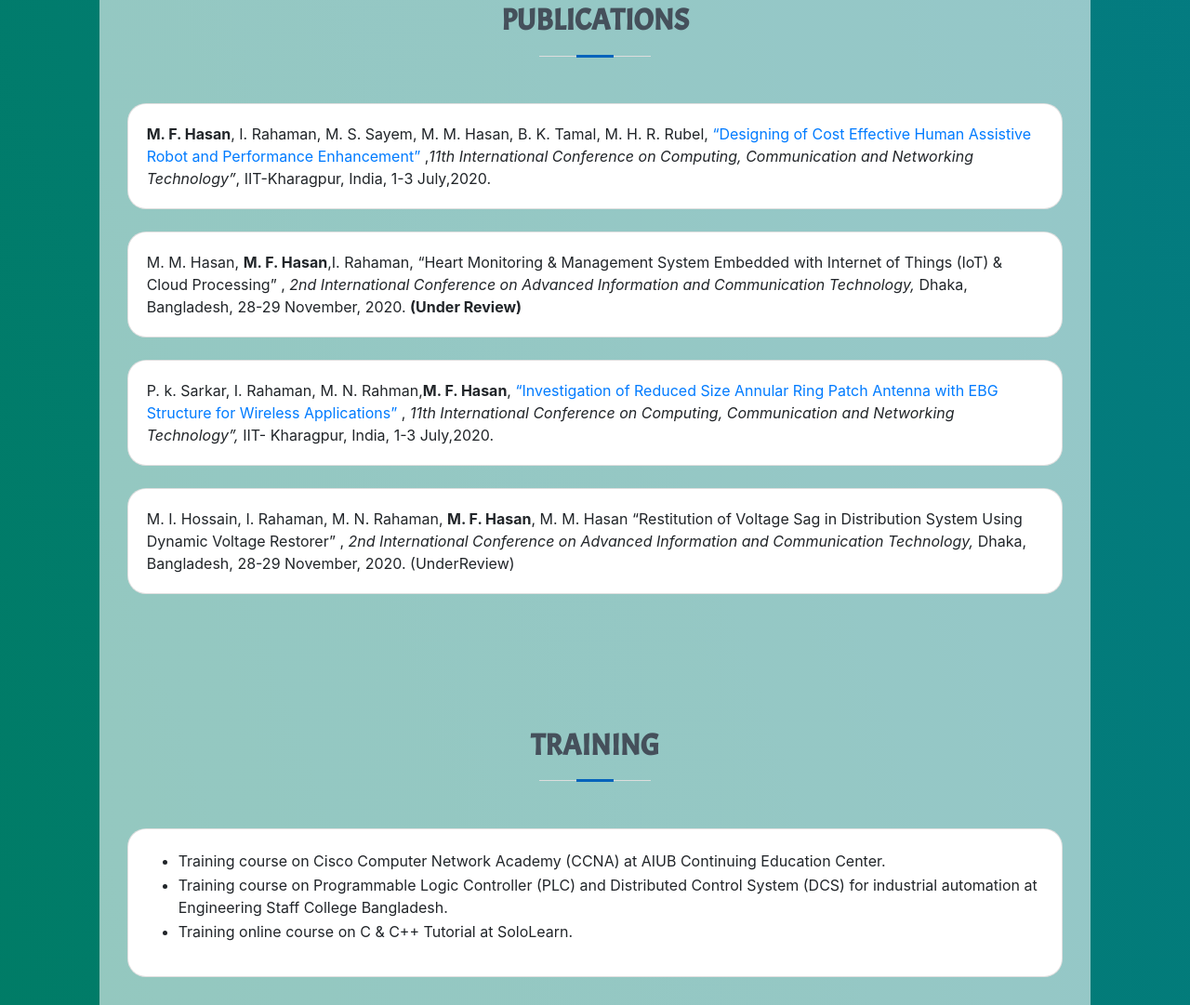
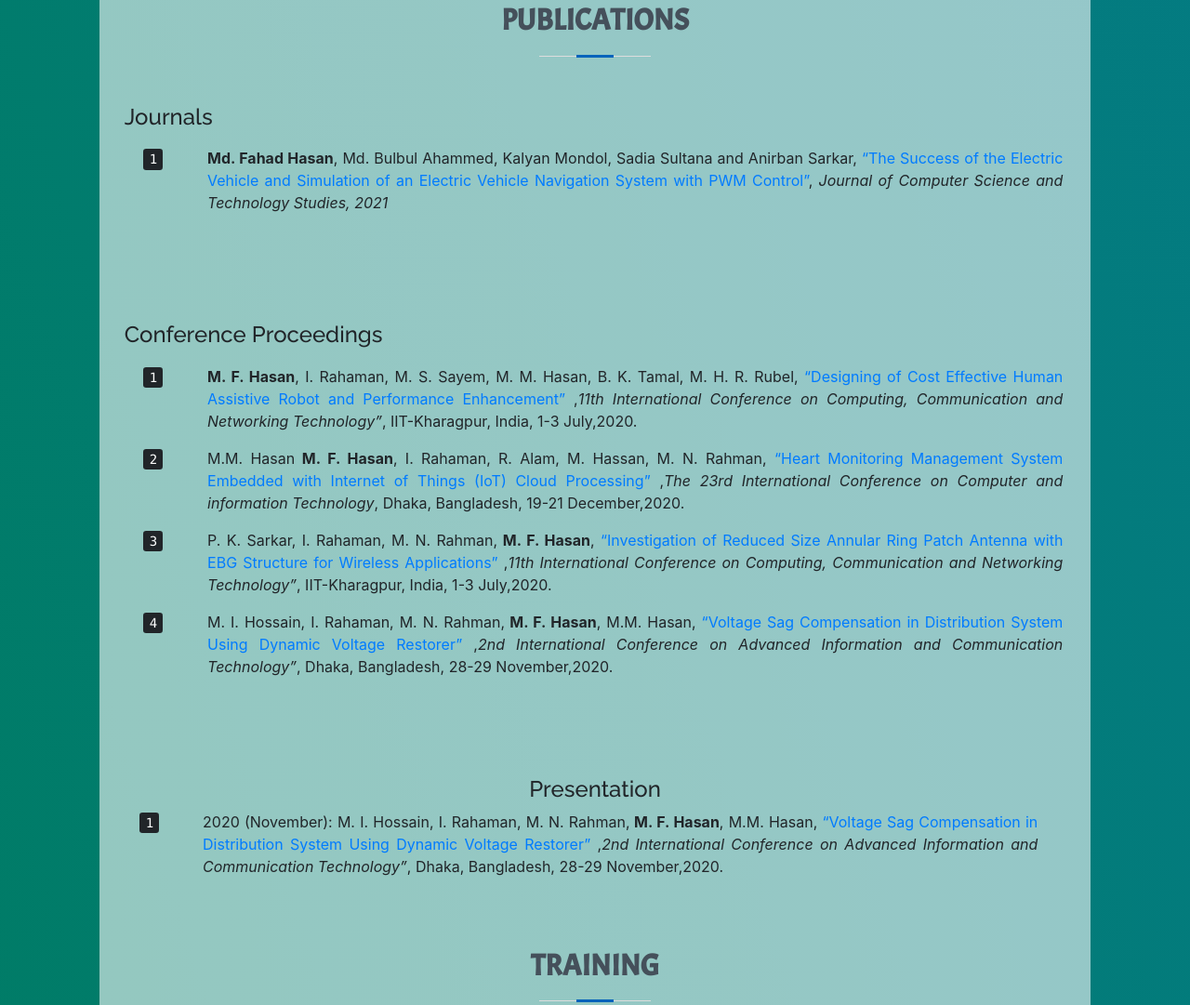
Before and after one commit to fahadhasan164/fahad-hasan.github.io, a plain HTML site: page index.html in a window 1280 px wide. Shown: the part 2376-3457 px from the top of the page at 93% size. Drawn offline with nearby package versions, Linux system fonts and the light colour scheme.

Commit message:
Update index.html

```diff
--- a/index.html
+++ b/index.html
@@ -371,70 +371,119 @@
           <div class="section-title">
             <h2>Publications</h2>
           </div>
+          <div
+          class="row"
+          style="justify-content: center; margin-bottom: 10px"
+          id="journal"
+        >
+          <h4>Journals</h4>
+        </div>
+        <!-- start of Journals list  -->
 
-        <div class="row Publications-content">
-          <div class="col-md-12 mb-4 aos-init aos-animate" data-aos="fade-up" data-aos-delay="">
-            <div class="card service d-flex h-100">
-                <div class="service-about card-body">
-                    <span class="publication">
-                      <span class="name"><strong> M. F. Hasan</strong>, I. Rahaman, M. S. Sayem, M. M. Hasan, B. K. Tamal, M. H. R. Rubel,</span> <a class="publication-url" target="_blank" href="https://ieeexplore.ieee.org/document/9225599">“Designing of Cost Effective Human Assistive
-                        Robot and Performance Enhancement”</a> ,<span class="publication-italic">11th International Conference on Computing, Communication and Networking Technology”</span>,
-                      IIT-Kharagpur, India, 1-3 July,2020.
-                    </span>
+        <div class="row" style="text-align: center">
+          <div class="col-lg-1">
+            <kbd>1</kbd>
+          </div>
+          <div class="col-lg-11" style="text-align: justify">
+            <p>
+                <span class="name"><strong> Md. Fahad Hasan</strong>, Md. Bulbul Ahammed, Kalyan Mondol, Sadia Sultana and Anirban Sarkar,</span> <a class="publication-url" target="_blank" href="https://doi.org/10.32996/jcsts.2021.3.2.3">
+                    “The Success of the Electric Vehicle and Simulation of an Electric Vehicle Navigation System with PWM Control”</a>, <span class="publication-italic">Journal of Computer Science and Technology Studies, 2021</span>
 
-                </div>
+            </p>
+          </div>
+        </div>
+        <div
+            class="row"
+            style="
+              justify-content: center;
+              margin-bottom: 10px;
+              margin-top: 100px;
+            "
+            id="conference"
+          >
+            <h4>Conference Proceedings</h4>
+          </div>
+
+          <div class="row" style="text-align: center">
+            <div class="col-lg-1">
+              <kbd>1</kbd>
             </div>
-        </div>
+            <div class="col-lg-11" style="text-align: justify">
+              <p>
+                <span class="name"><strong> M. F. Hasan</strong>, I. Rahaman, M. S. Sayem, M. M. Hasan, B. K. Tamal, M. H. R. Rubel,</span> <a class="publication-url" target="_blank" href="https://ieeexplore.ieee.org/document/9225599">“Designing of Cost Effective Human Assistive
+                    Robot and Performance Enhancement”</a> ,<span class="publication-italic">11th International Conference on Computing, Communication and Networking Technology”</span>,
+                  IIT-Kharagpur, India, 1-3 July,2020.
+                </span>
+              </p>
+            </div>
+          </div>
+
+          <div class="row" style="text-align: center">
+            <div class="col-lg-1">
+              <kbd>2</kbd>
+            </div>
+            <div class="col-lg-11" style="text-align: justify">
+              <p>
+                <span class="name">M.M. Hasan<strong> M. F. Hasan</strong>, I. Rahaman, R. Alam, M. Hassan, M. N. Rahman,</span> <a class="publication-url" target="_blank" href="https://ieeexplore.ieee.org/document/9392673/">“Heart Monitoring Management System Embedded with Internet of
+                    Things (IoT) Cloud Processing”</a> ,<span class="publication-italic">The 23rd International Conference on Computer and information Technology</span>,
+                  Dhaka, Bangladesh, 19-21 December,2020.
+                </span>
+              </p>
+            </div>
+          </div>
+
+          <div class="row" style="text-align: center">
+            <div class="col-lg-1">
+              <kbd>3</kbd>
+            </div>
+            <div class="col-lg-11" style="text-align: justify">
+              <p>
+                <span class="name">P. K. Sarkar, I. Rahaman, M. N. Rahman,<strong> M. F. Hasan</strong>,</span> <a class="publication-url" target="_blank" href="https://ieeexplore.ieee.org/document/9392673">“Investigation of Reduced Size Annular Ring Patch Antenna with
+                    EBG Structure for Wireless Applications”</a> ,<span class="publication-italic">11th International Conference on Computing, Communication and Networking Technology”</span>,
+                  IIT-Kharagpur, India, 1-3 July,2020.
+                </span>
+              </p>
+            </div>
+          </div>
+
+          <div class="row" style="text-align: center">
+            <div class="col-lg-1">
+              <kbd>4</kbd>
+            </div>
+            <div class="col-lg-11" style="text-align: justify">
+              <p>
+                <span class="name">M. I. Hossain, I. Rahaman, M. N. Rahman,<strong> M. F. Hasan</strong>, M.M. Hasan,</span> <a class="publication-url" target="_blank" href="https://ieeexplore.ieee.org/document/9333502">“Voltage Sag Compensation in Distribution System Using Dynamic Voltage Restorer”</a> ,<span class="publication-italic">2nd International Conference on Advanced Information and Communication Technology”</span>,
+                  Dhaka, Bangladesh, 28-29 November,2020.
+                </span>
+              </p>
+            </div>
+          </div>
 
 
-        <div class="col-md-12 mb-4 aos-init aos-animate" data-aos="fade-up" data-aos-delay="">
-          <div class="card service d-flex h-100">
-              <div class="service-about card-body">
-                  <span class="publication">
-                       M. M. Hasan, <strong>M. F. Hasan</strong>,I. Rahaman, “Heart Monitoring & Management System Embedded with Internet of Things (IoT) & Cloud
-                        Processing” ,<span class="publication-italic"> 2nd International Conference on Advanced Information and Communication Technology,</span>
-                        Dhaka, Bangladesh, 28-29 November, 2020. <strong>(Under Review)</strong>
-                  </span>
+      </section>
+      <!-- end of of conference list  -->
+<!--=== presentation sector ====-->
 
-              </div>
-          </div>
+<div class="container" id="presentation">
+    <div class="row" style="margin-top: 30px">
+      <div class="col-lg-12" style="text-align: center">
+        <h4>Presentation</h4>
       </div>
 
-      <div class="col-md-12 mb-4 aos-init aos-animate" data-aos="fade-up" data-aos-delay="">
-        <div class="card service d-flex h-100">
-            <div class="service-about card-body">
-                <span class="publication">
-                      P. k. Sarkar, I. Rahaman, M. N. Rahman,<strong>M. F. Hasan</strong>,<a target="_blank" href="https://ieeexplore.ieee.org/document/9225531"> “Investigation of Reduced Size Annular Ring Patch Antenna with EBG
-                        Structure for Wireless Applications”</a> ,<span class="publication-italic"> 11th International Conference on Computing, Communication and Networking Technology”,</span>
-                        IIT- Kharagpur, India, 1-3 July,2020.
+      <!-- start of presentation list -->
+
+      <div class="row" style="text-align: center">
+        <div class="col-lg-1">
+          <kbd>1</kbd>
+        </div>
+        <div class="col-lg-11" style="text-align: justify">
+            <p>
+                <span class="name">2020 (November): M. I. Hossain, I. Rahaman, M. N. Rahman,<strong> M. F. Hasan</strong>, M.M. Hasan,</span> <a class="publication-url" target="_blank" href="https://ieeexplore.ieee.org/document/9333502">“Voltage Sag Compensation in Distribution System Using Dynamic Voltage Restorer”</a> ,<span class="publication-italic">2nd International Conference on Advanced Information and Communication Technology”</span>,
+                  Dhaka, Bangladesh, 28-29 November,2020.
                 </span>
-
-            </div>
+              </p>
         </div>
-    </div>
-
-
-    <div class="col-md-12 mb-4 aos-init aos-animate" data-aos="fade-up" data-aos-delay="">
-      <div class="card service d-flex h-100">
-          <div class="service-about card-body">
-              <span class="publication">
-                    M. I. Hossain, I. Rahaman, M. N. Rahaman, <strong>M. F. Hasan</strong>, M. M. Hasan  “Restitution of Voltage Sag in Distribution System Using
-                    Dynamic Voltage Restorer” ,<span class="publication-italic">  2nd International Conference on Advanced Information and Communication Technology,</span>
-                    Dhaka, Bangladesh, 28-29 November, 2020. (UnderReview)
-              </span>
-
-          </div>
       </div>
-  </div>
-
-
-
-
-
-          </div>
-
-        </div>
-      </section><!-- End Skills Section -->
 
 
 
```
